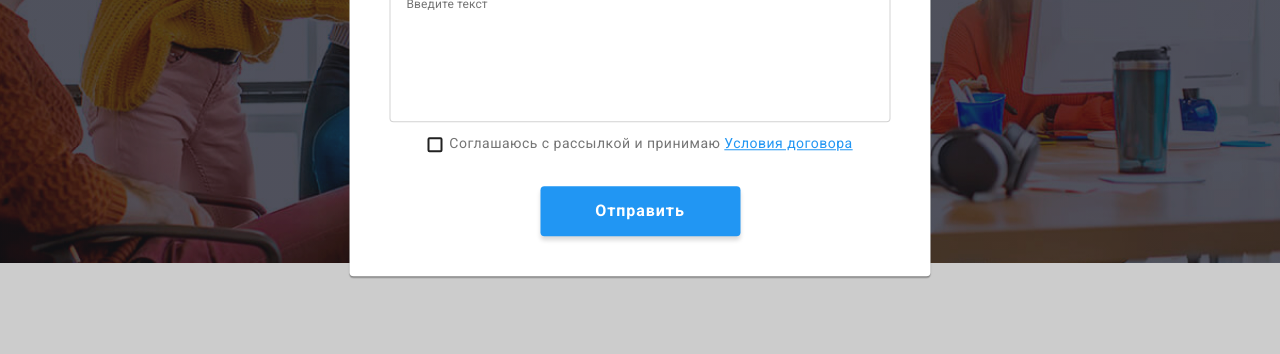
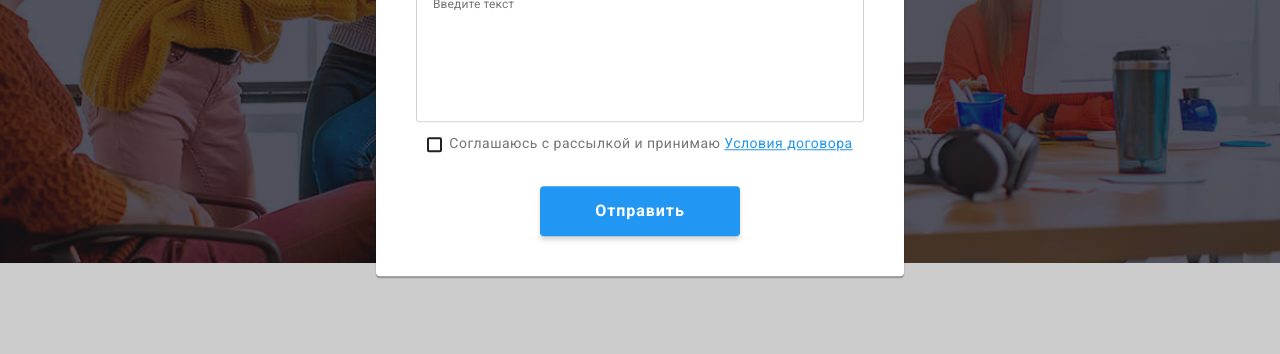
Before and after one commit to skazzp/goit-markup-hw-06, a plain HTML site: page index.html in a window 1280 px wide. Both pictures are taken after a click on the button "Заказать услугу". Shown: the part 418-772 px from the top of the page. Drawn offline with nearby package versions, Linux system fonts and the light colour scheme.

Commit message:
fix form

```diff
--- a/css/styles.css
+++ b/css/styles.css
@@ -272,7 +272,7 @@ img {
   padding: 40px;
   z-index: 999;
   width: 528px;
-  min-width: 581px;
+  min-height: 581px;
   background-color: var(--bg-main);
   border-radius: 4px;
   box-shadow: 0px 2px 1px rgba(0, 0, 0, 0.2), 0px 1px 1px rgba(0, 0, 0, 0.14),
@@ -292,6 +292,7 @@ img {
   border-radius: 50%;
   cursor: pointer;
   background-color: var(--bg-main);
+  transition: fill 250ms var(--timing);
 }
 .modal .btn-close:hover,
 .modal .btn-close:focus {
@@ -313,12 +314,9 @@ img {
   gap: 4px;
   margin-bottom: 10px;
 }
-/* .modal-form {
-  display: flex;
-  flex-direction: column;
-  gap: 10px;
-} */
-
+.agreement-box {
+  margin-bottom: 30px;
+}
 .form-input {
   padding-left: 42px;
   padding-bottom: 12px;
@@ -376,7 +374,6 @@ img {
   align-items: center;
   justify-content: center;
   gap: 7px;
-  margin-bottom: 20px;
 }
 .icon-check {
   display: inline-flex;
--- a/index.html
+++ b/index.html
@@ -116,7 +116,7 @@
                     placeholder="Введите текст"
                   ></textarea>
                 </div>
-                <div class="form-box">
+                <div class="form-box agreement-box">
                   <label class="label-check" for="agreement">
                     <input
                       class="form-checkbox visually-hidden"
```
